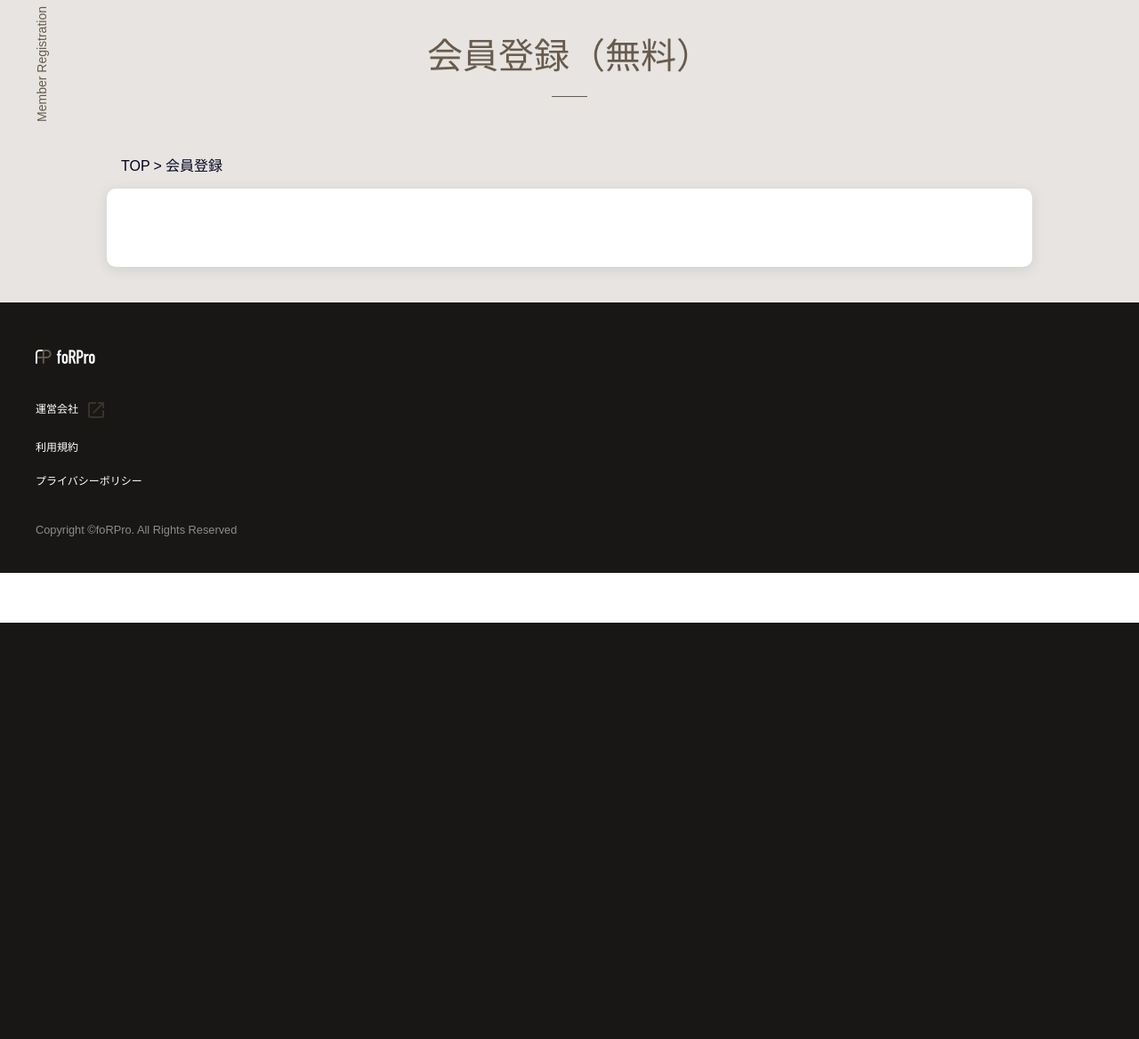
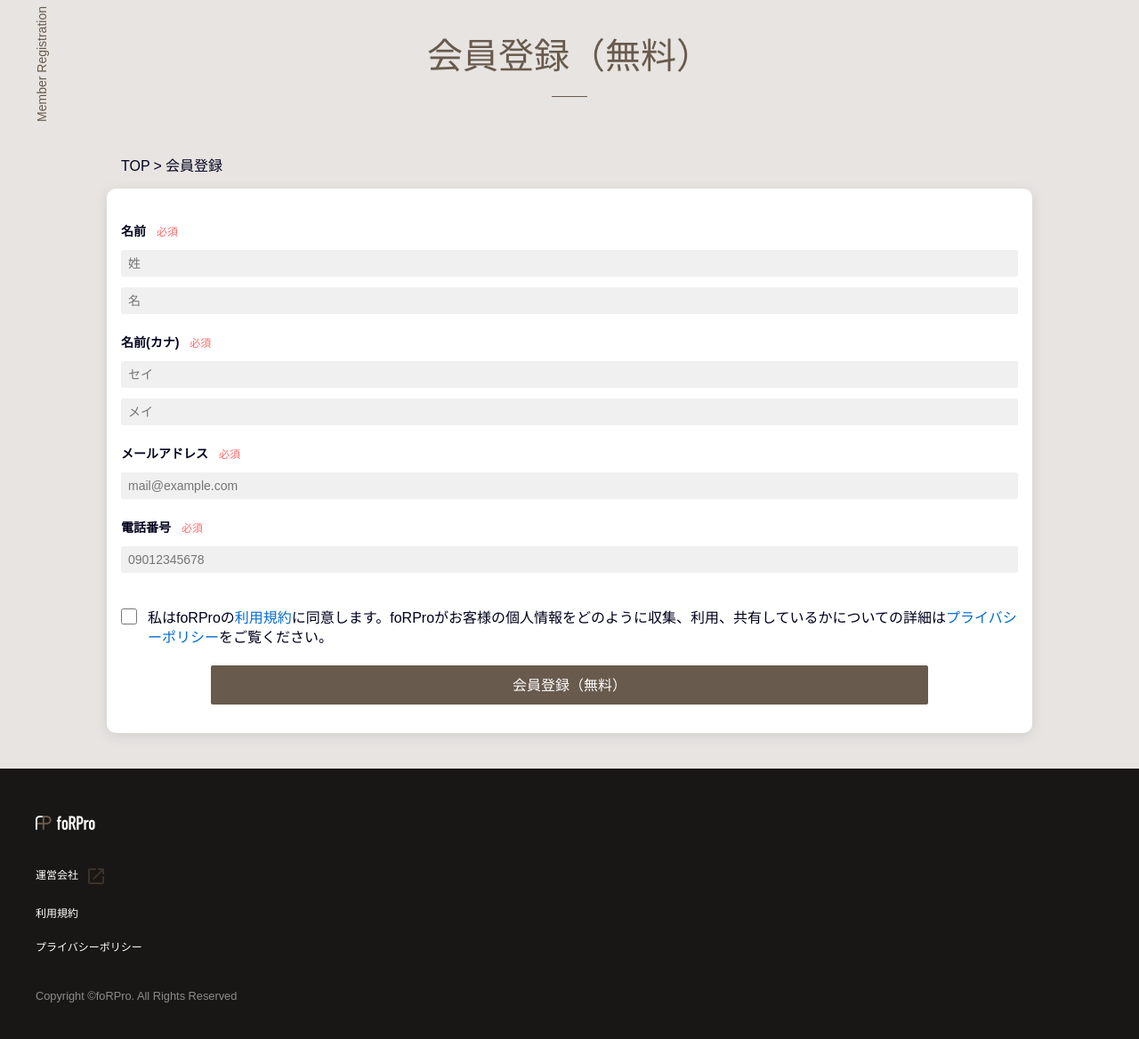
Before and after one commit to shidara/foRPro, a PHP site: page /registration.html in a window 1280 px wide. Shown: the part 100-1268 px from the top of the page at 89% size. Before the commit the page ends 800 px from the top, so only its background shows below. Run offline with PHP 8.4, Linux system fonts and the light colour scheme.

Commit message:
会員登録スマホ

```diff
--- a/css/common.css
+++ b/css/common.css
@@ -228,6 +228,79 @@ p {
   margin: 0 4px;
 }
 
+/* form */
+form {
+  margin: 0;
+}
+.form .form__item {
+  margin-bottom: 12px;
+}
+.form .form__item:last-child {
+  margin-bottom: 0;
+}
+.form .form__item.form__item--submit {
+  display: flex;
+  justify-content: center;
+}
+.form label {
+  display: flex;
+  flex-direction: column;
+}
+.form .form__label {
+  margin-bottom: 12px;
+  font-weight: bold;
+  font-size: 14px;
+}
+.form .form__required {
+  color: #fb6a6a;
+  margin-left: 12px;
+  font-size: 12px;
+  font-weight: normal;
+}
+.form .form__input {
+  margin-bottom: 12px;
+}
+.form .form__input input {
+  box-sizing: border-box;
+  width: 100%;
+  height: 30px;
+  padding: 8px;
+  border: 0;
+  border-radius: 2px;
+  font-size: 14px;
+  background-color: #f0f0f0;
+}
+.form .form__checkboxWrap {
+  display: flex;
+  margin-top: 28px;
+}
+.form .form__checkbox {
+  margin-right: 12px;
+}
+.form .form__checkbox input {
+  width: 18px;
+  height: 18px;
+  border: 1px solid #00011d;
+}
+.form .form__summary {
+  font-weight: normal;
+  text-align: left;
+  line-height: 1.4;
+}
+.form .form__summary a {
+  color: #056cd2;
+}
+.form .form__submit {
+  width: 80%;
+  height: 44px;
+  border: 0;
+  border-radius: 2px;
+  line-height: 44px;
+  text-align: center;
+  color: #fff;
+  background-color: #685b4d;
+}
+
 @media only screen and (min-width: 740px) {
   body {
     font-size: 16px;
--- a/css/registration.css
+++ b/css/registration.css
@@ -16,7 +16,7 @@
   padding: 40px 16px 32px;
 }
 
-#registration .card p {
+#registration .card .alignCenter {
   text-align: center;
 }
 
--- a/registration.html
+++ b/registration.html
@@ -66,7 +66,102 @@
       <div class="card">
         <form class="form">
           <div class="form__item">
-            <label> </label>
+            <label>
+              <span class="form__label"
+                >名前<span class="form__required">必須</span></span
+              >
+              <div class="form__input">
+                <input
+                  type="text"
+                  name="family-name"
+                  autocomplete="name"
+                  placeholder="姓"
+                />
+              </div>
+              <div class="form__input">
+                <input
+                  type="text"
+                  name="given-name"
+                  autocomplete="name"
+                  placeholder="名"
+                />
+              </div>
+            </label>
+          </div>
+
+          <div class="form__item">
+            <label>
+              <span class="form__label"
+                >名前(カナ)<span class="form__required">必須</span></span
+              >
+              <div class="form__input">
+                <input
+                  type="text"
+                  name="family-name-kana"
+                  autocomplete="name"
+                  placeholder="セイ"
+                />
+              </div>
+              <div class="form__input">
+                <input
+                  type="text"
+                  name="given-name-kana"
+                  autocomplete="name"
+                  placeholder="メイ"
+                />
+              </div>
+            </label>
+          </div>
+
+          <div class="form__item">
+            <label>
+              <span class="form__label"
+                >メールアドレス<span class="form__required">必須</span></span
+              >
+              <div class="form__input">
+                <input
+                  type="email"
+                  name="email"
+                  autocomplete="email"
+                  placeholder="mail@example.com"
+                />
+              </div>
+            </label>
+          </div>
+
+          <div class="form__item">
+            <label>
+              <span class="form__label"
+                >電話番号<span class="form__required">必須</span></span
+              >
+              <div class="form__input">
+                <input
+                  type="tel"
+                  name="tel"
+                  autocomplete="tel"
+                  placeholder="09012345678"
+                />
+              </div>
+            </label>
+          </div>
+
+          <div class="form__item">
+            <div class="form__checkboxWrap">
+              <div class="form__checkbox">
+                <input type="checkbox" name="checkbox" />
+              </div>
+              <p class="form__summary">
+                私はfoRProの<a href="./terms.html">利用規約</a
+                >に同意します。foRProがお客様の個人情報をどのように収集、利用、共有しているかについての詳細は<a
+                  href="./privacy.html"
+                  >プライバシーポリシー</a
+                >をご覧ください。
+              </p>
+            </div>
+          </div>
+
+          <div class="form__item form__item--submit">
+            <button type="submit" class="form__submit">会員登録（無料）</button>
           </div>
         </form>
       </div>
--- a/registrationDone.html
+++ b/registrationDone.html
@@ -63,8 +63,8 @@
         ><span>会員登録</span>
       </p>
       <div class="card">
-        <p><strong>登録が完了しました</strong></p>
-        <p>1営業日中にメールにてご連絡いたします。</p>
+        <p class="alignCenter"><strong>登録が完了しました</strong></p>
+        <p class="alignCenter">1営業日中にメールにてご連絡いたします。</p>
       </div>
     </section>
 
```
